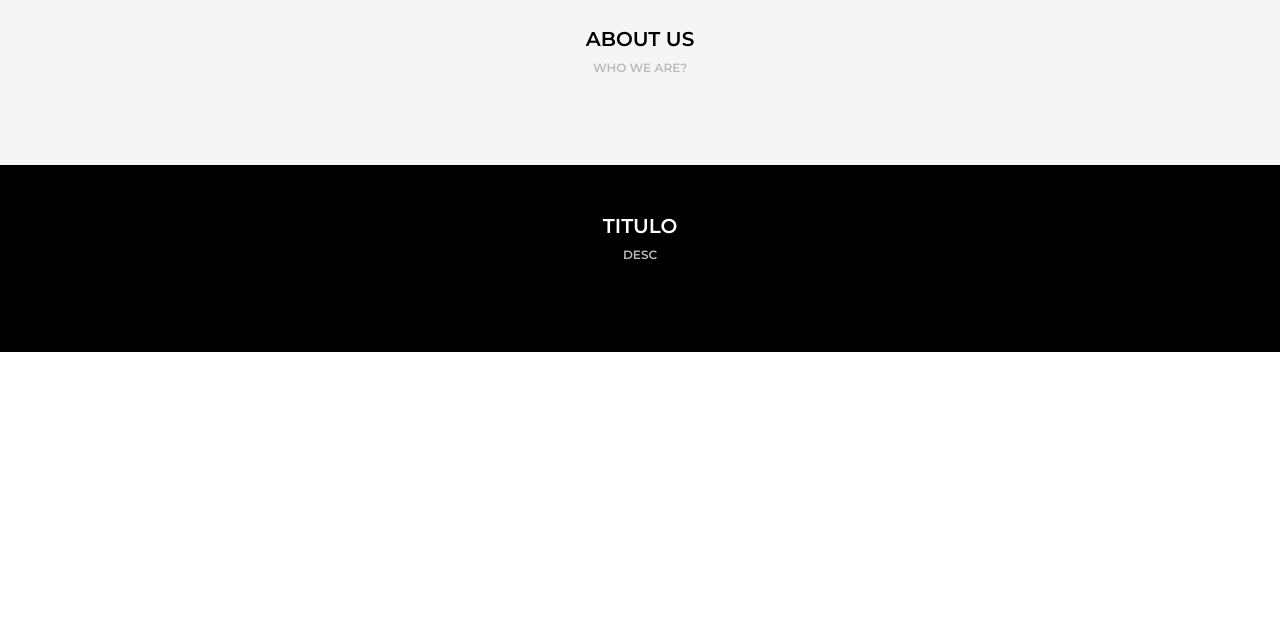
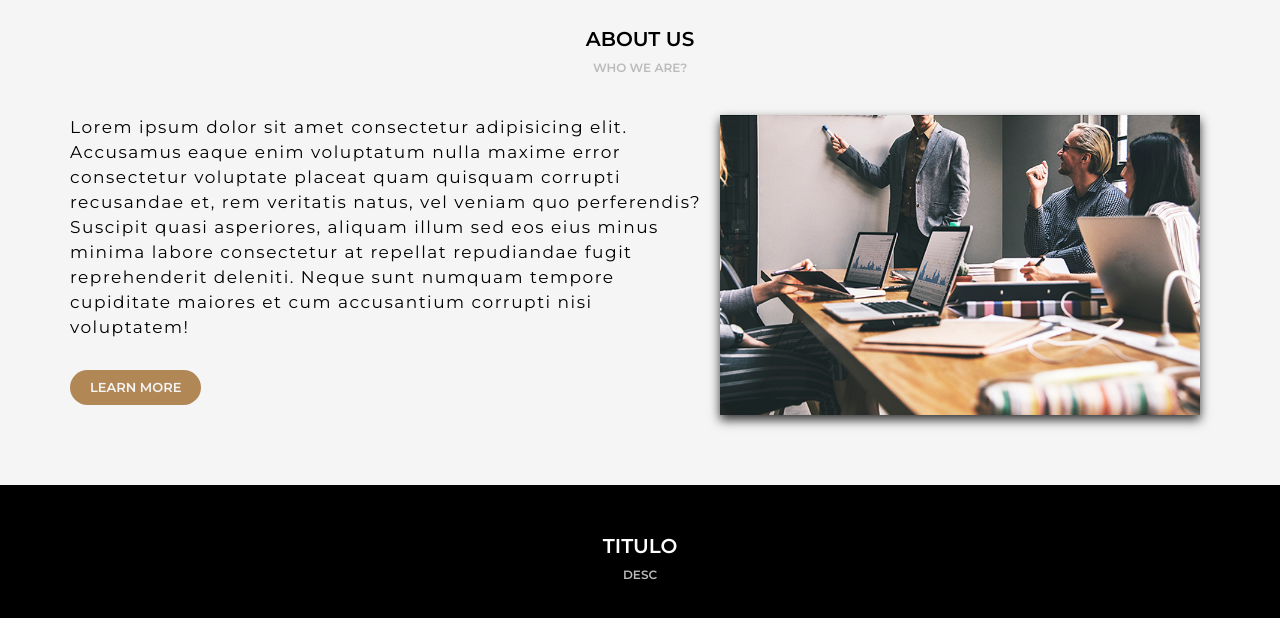
Before and after one commit to JonatasASB/Projeto-Awax, a plain HTML site: page home.html in a window 1280 px wide. Shown: the part 822-1440 px from the top of the page. Before the commit the page ends 1174 px from the top, so only its background shows below. Drawn offline with Linux system fonts and the light colour scheme; a web font is replaced by a local one.

Commit message:
finishing about us section

```diff
--- a/assets/css/style.css
+++ b/assets/css/style.css
@@ -98,8 +98,8 @@ header {
 #banner h3 .phone {
     color: #f5f5f5;
 }
-#banner .buttom {
-    display: block;
+.buttom {
+    display: inline-block;
     background-color: #b28756;
     color: #f5f5f5;
     padding: 10px 20px;
@@ -155,12 +155,43 @@ header {
 .default.light {
     background-color: #f5f5f5;
 }
-.default.light .section-title {
+.default.light .section-title,
+.default.light .section-body {
     color: #000;
 }
 .default.dark {
     background-color: #000;
 }
-.default.dark .section-title {
+.default.dark .section-title,
+.default.dark .section-body {
     color: #fff;
 }
+
+
+
+
+
+
+
+
+/*css of specific areas*/
+.section-about-us {
+    display: flex;
+}
+.about-us--left {
+    flex: 1;
+}
+.about-us--left p {
+    font-size: 17px;
+    letter-spacing: 1.5px;
+    line-height: 25px;
+    font-weight: 400;
+}
+.about-us--right {
+    width: 500px;
+    text-align: center;
+}
+.about-us--right img {
+    width: 480px;
+    box-shadow: 0px 5px 10px #333;
+}
--- a/home.html
+++ b/home.html
@@ -70,7 +70,16 @@
             <div class="section-title">About us</div>
             <div class="section-desc">who we are?</div>
             <div class="section-body">
-
+                <div class="section-about-us">
+                    <div class="about-us--left">
+                        <p>Lorem ipsum dolor sit amet consectetur adipisicing elit. Accusamus eaque enim voluptatum nulla maxime error consectetur voluptate placeat quam quisquam corrupti recusandae et, rem veritatis natus, vel veniam quo perferendis?
+                        Suscipit quasi asperiores, aliquam illum sed eos eius minus minima labore consectetur at repellat repudiandae fugit reprehenderit deleniti. Neque sunt numquam tempore cupiditate maiores et cum accusantium corrupti nisi voluptatem!</p>
+                        <a class="buttom" href="">Learn more</a>
+                    </div>
+                    <div class="about-us--right">
+                        <img src="media/foto6.jpg" alt="">
+                    </div>
+                </div>
             </div>
         </section>
         <section class="default dark">
```
